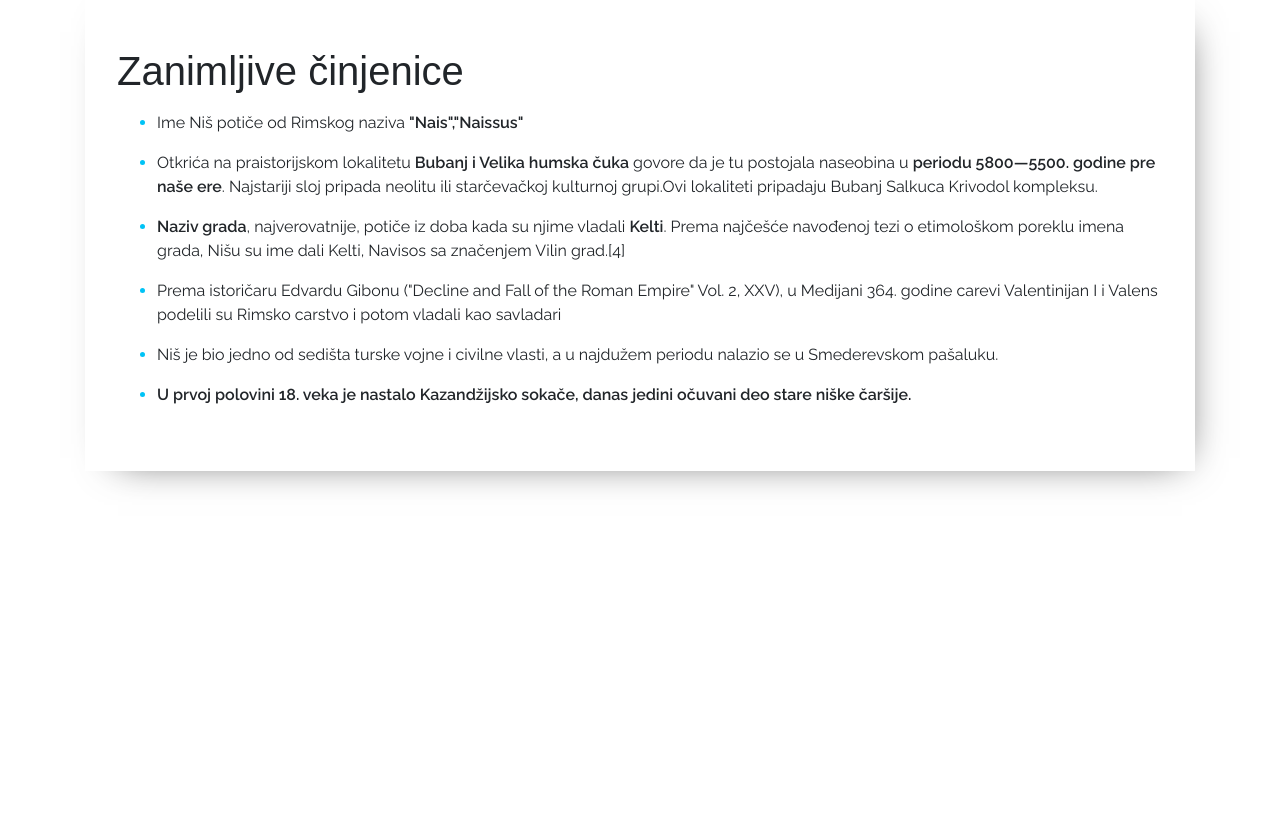
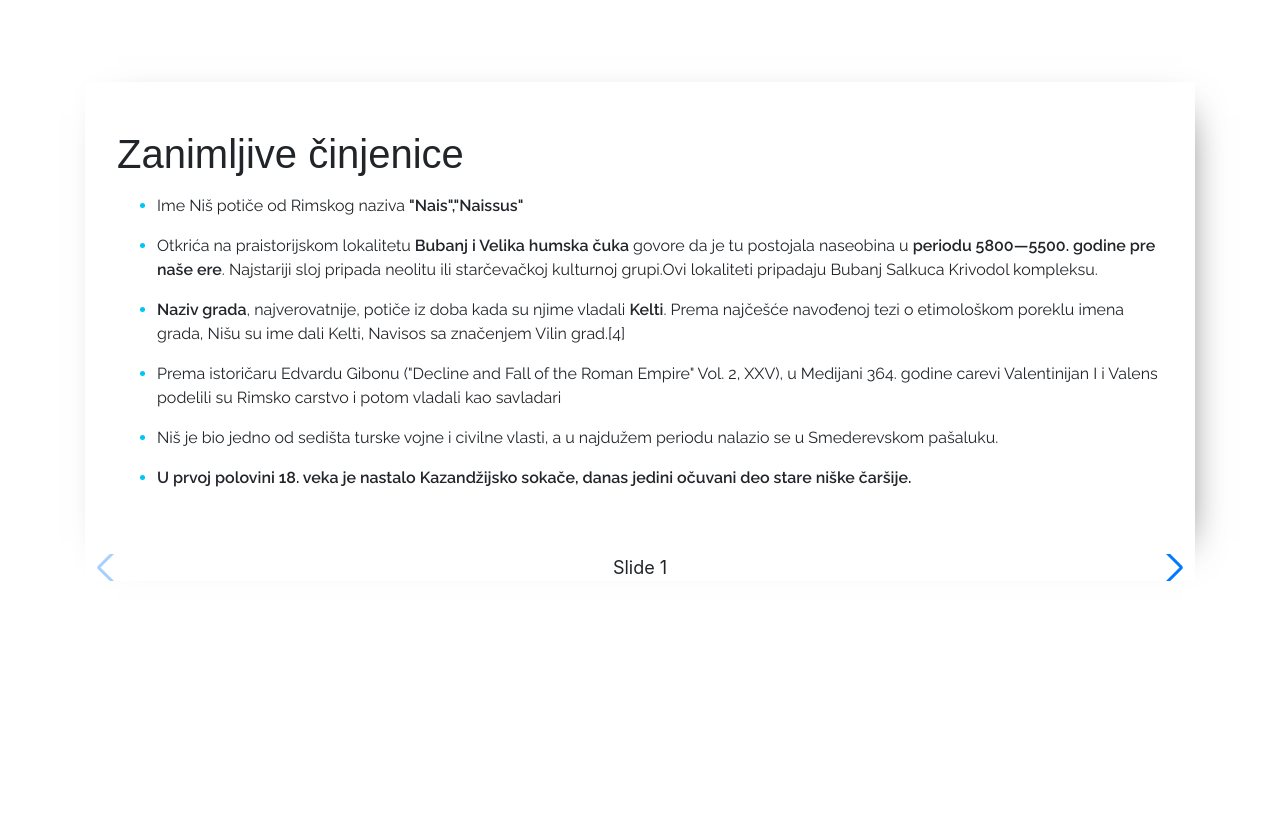
Before and after one commit to luxal99/tourist-website-php, a PHP site: page / in a window 1280 px wide. Shown: the part 2041-2862 px from the top of the page. Before the commit the page ends 2529 px from the top, so only its background shows below. Run offline with PHP 8.4, Linux system fonts and the light colour scheme; some libraries are stand-ins or nearby versions; some web fonts are replaced.

Commit message:
Add swipper

```diff
--- a/css/index.css
+++ b/css/index.css
@@ -1,6 +1,8 @@
 /** @format */
 
 @import "./fonts.css";
+@import "./swipper.css";
+
 .header {
     background: rgb(0, 0, 0);
     background: linear-gradient(
@@ -19,13 +21,16 @@
     font-size: 60px !important;
     padding-top: 5em;
 }
+
 nav a {
     color: #fff !important;
 }
+
 .header p {
     color: #00c3f6;
     font-size: 28px;
 }
+
 button {
     font-family: "Raleway", sans-serif !important;
 }
@@ -41,19 +46,22 @@
     cursor: pointer;
     font-weight: bold;
 }
+
 .default-btn:hover {
     background-color: #00a6cf;
     transition: 0.5s linear;
 }
+
 .rounded-img {
     border-radius: 10px
 }
 
 img {
-  -webkit-box-shadow: 10px 10px 39px -23px rgba(0,0,0,0.75);
-  -moz-box-shadow: 10px 10px 39px -23px rgba(0,0,0,0.75);
-  box-shadow: 10px 10px 39px -23px rgba(0,0,0,0.75);
+    -webkit-box-shadow: 10px 10px 39px -23px rgba(0, 0, 0, 0.75);
+    -moz-box-shadow: 10px 10px 39px -23px rgba(0, 0, 0, 0.75);
+    box-shadow: 10px 10px 39px -23px rgba(0, 0, 0, 0.75);
 }
+
 .container {
     padding: 15em 0;
 }
@@ -67,10 +75,11 @@
     background: #00c3f6;
     border-radius: 10px;
 }
+
 .facts {
-  -webkit-box-shadow: 10px 10px 39px -23px rgba(0,0,0,0.75);
-  -moz-box-shadow: 10px 10px 39px -23px rgba(0,0,0,0.75);
-  box-shadow: 10px 10px 39px -23px rgba(0,0,0,0.75);
+    -webkit-box-shadow: 10px 10px 39px -23px rgba(0, 0, 0, 0.75);
+    -moz-box-shadow: 10px 10px 39px -23px rgba(0, 0, 0, 0.75);
+    box-shadow: 10px 10px 39px -23px rgba(0, 0, 0, 0.75);
     margin-top: 10em;
     padding: 3em 2em;
 }
@@ -79,6 +88,6 @@
     color: #00c3f6 !important;
 }
 
-li{
+li {
     margin-top: 1em;
 }
--- /dev/null
+++ b/css/swipper.css
@@ -0,0 +1,24 @@
+.swiper-container {
+    width: 100%;
+    height: 100%;
+}
+
+.swiper-slide {
+    text-align: center;
+    font-size: 18px;
+    background: #fff;
+
+    /* Center slide text vertically */
+    display: -webkit-box;
+    display: -ms-flexbox;
+    display: -webkit-flex;
+    display: flex;
+    -webkit-box-pack: center;
+    -ms-flex-pack: center;
+    -webkit-justify-content: center;
+    justify-content: center;
+    -webkit-box-align: center;
+    -ms-flex-align: center;
+    -webkit-align-items: center;
+    align-items: center;
+}
--- a/index.php
+++ b/index.php
@@ -16,6 +16,10 @@
     <script src="https://maxcdn.bootstrapcdn.com/bootstrap/4.0.0/js/bootstrap.min.js"
             integrity="sha384-JZR6Spejh4U02d8jOt6vLEHfe/JQGiRRSQQxSfFWpi1MquVdAyjUar5+76PVCmYl"
             crossorigin="anonymous"></script>
+    <link
+            rel="stylesheet"
+            href="https://unpkg.com/swiper/swiper-bundle.min.css"
+    />
     <link rel="stylesheet" href="https://maxcdn.bootstrapcdn.com/bootstrap/4.0.0/css/bootstrap.min.css"
           integrity="sha384-Gn5384xqQ1aoWXA+058RXPxPg6fy4IWvTNh0E263XmFcJlSAwiGgFAW/dAiS6JXm" crossorigin="anonymous">
 </head>
@@ -93,7 +97,33 @@
             </li>
         </ul>
     </div>
+    <div class="swiper-container mySwiper">
+        <div class="swiper-wrapper">
+            <div class="swiper-slide">Slide 1</div>
+            <div class="swiper-slide">Slide 2</div>
+            <div class="swiper-slide">Slide 3</div>
+            <div class="swiper-slide">Slide 4</div>
+            <div class="swiper-slide">Slide 5</div>
+            <div class="swiper-slide">Slide 6</div>
+            <div class="swiper-slide">Slide 7</div>
+            <div class="swiper-slide">Slide 8</div>
+            <div class="swiper-slide">Slide 9</div>
+        </div>
+        <div class="swiper-button-next"></div>
+        <div class="swiper-button-prev"></div>
+    </div>
 </div>
+<script src="https://unpkg.com/swiper/swiper-bundle.min.js"></script>
+
+<!-- Initialize Swiper -->
+<script>
+    var swiper = new Swiper(".mySwiper", {
+        navigation: {
+            nextEl: ".swiper-button-next",
+            prevEl: ".swiper-button-prev",
+        },
+    });
+</script>
 </body>
 
 </html>
--- /dev/null
+++ b/package.json
@@ -0,0 +1,5 @@
+{
+  "dependencies": {
+    "swiper": "^6.6.1"
+  }
+}
```
Also changed, not shown: assets/img/119.jpg (added), assets/img/article-37.jpg (added), package-lock.json (added). Lines whose indentation alone changed are shown as unchanged.
